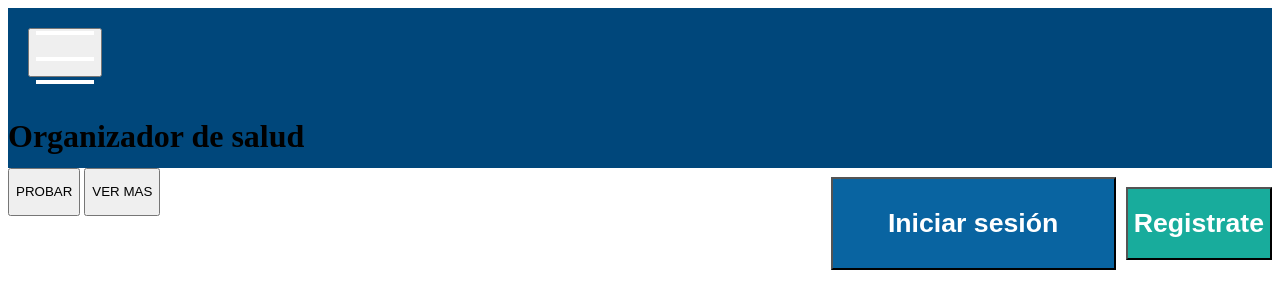
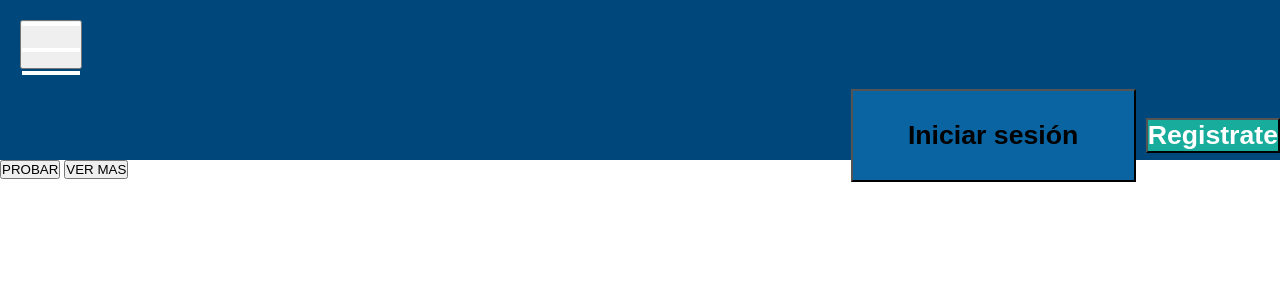
Before and after one commit to 3-TIC-ORT/proyecto-organizador-de-salud, a plain HTML site: page front/home/index.html in a window 1280 px wide. Drawn offline with Linux system fonts and the light colour scheme.

Commit message:
arregle un pco el css

```diff
--- a/front/home/index.html
+++ b/front/home/index.html
@@ -7,33 +7,31 @@
     <link rel="stylesheet" href="styles.css">
 </head>
 <body>
+<script src="main.js"></script>
     <header>
-   <div class="menu">
+
     <button class="desplegable">
         <img src="tres rallitas.png" alt="tres rallitas">
     </button>
-    <div class="ods">
-        <h1>Organizador de salud</h1>
-    </div>
-        <div class="botones">
-            <button class="iniciar">
-                <h1 id="sesion">Iniciar sesión</h1>
-            </button>
-            <button class="registrarse">
+
+     <div class="botones">
+        <button class="iniciar">
+            <h1 class="sesion">Iniciar sesión</h1>
+        </button>
+        <button class="registrarse">
                 <h1 id="regis">Registrate</h1>
-            </button>
+        </button>
         </div>
     </header>
-    <main></main>
-  </div>
-  <div class="body">
+    <main>
+  <article>
       <button class="probar">
           <p>PROBAR</p>
       </button>
       <button class="vermas">
           <p>VER MAS</p>
       </button>
-  </div>
+  </article>
   <script src="main.js"></script>
  </main>
 </body>
--- a/front/home/styles.css
+++ b/front/home/styles.css
@@ -1,3 +1,14 @@
+*{
+    margin: 0;
+    padding: 0;
+    box-sizing: border-box;
+}
+header{
+    width: 100%;
+    height: 160px;
+    background-color: #00477B;
+}
+
 .menu{
     background-color: #00477B;
     font-weight: 1440px;
```
